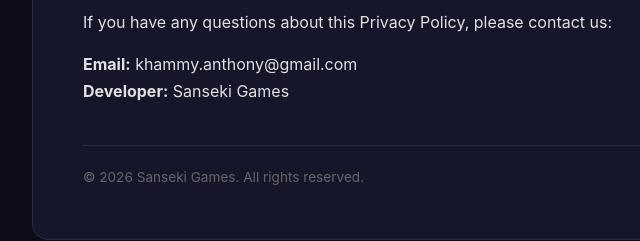
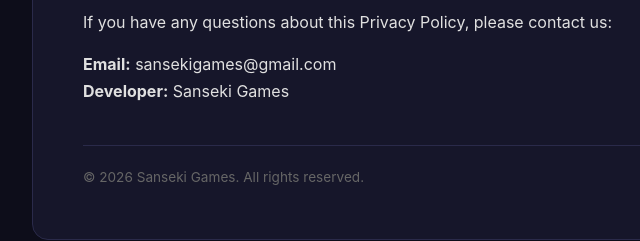
Before and after one commit to SoreanK/sanseki-games-privacy, a plain HTML site: page index.html in a window 1280 px wide. Shown: the part 2534-2775 px from the top of the page, 208-848 px from the left. Drawn offline with Linux system fonts and the light colour scheme.

Commit message:
Update contact email to sansekigames@gmail.com

```diff
--- a/index.html
+++ b/index.html
@@ -187,7 +187,7 @@
   If you have any questions about this Privacy Policy, please contact us:
 </p>
 <p>
-  <strong>Email:</strong> khammy.anthony@gmail.com<br>
+  <strong>Email:</strong> sansekigames@gmail.com<br>
   <strong>Developer:</strong> Sanseki Games
 </p>
 
```
